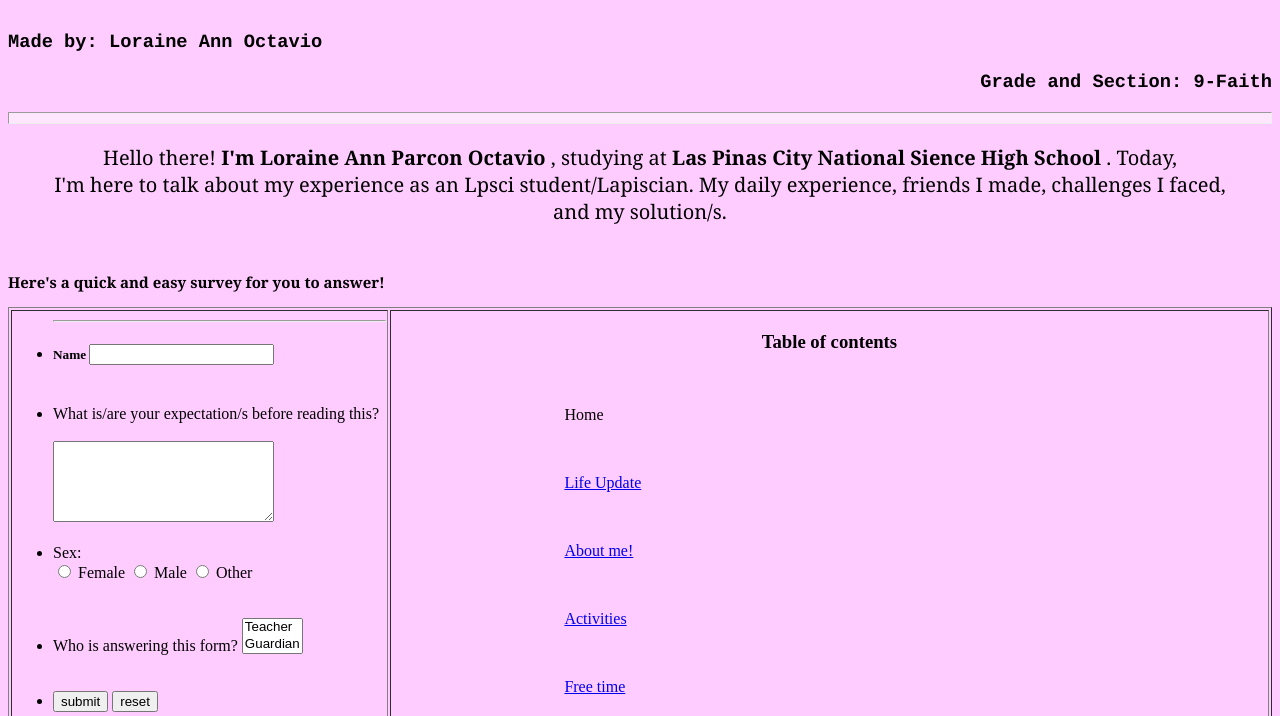
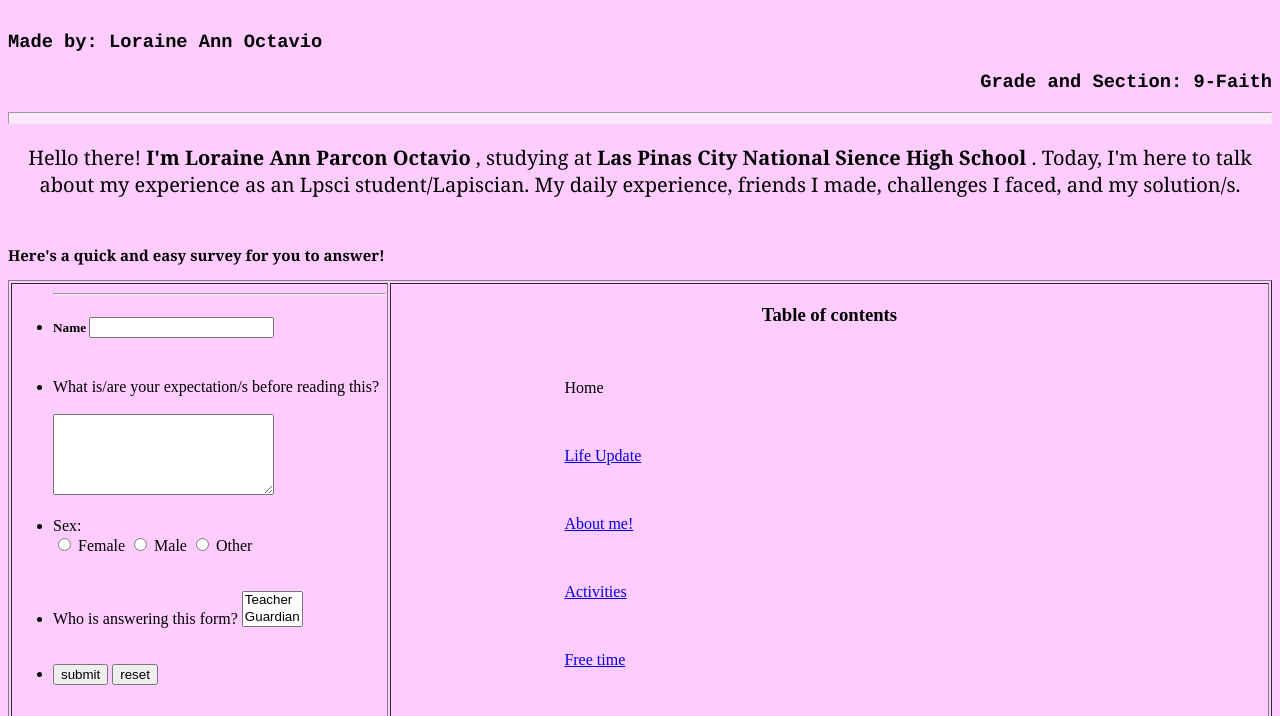
Before and after one commit to lryn22/ICT-reflection, a plain HTML site: page index.html in a window 1280 px wide. Shown: the part 68-784 px from the top of the page. Drawn offline with Linux system fonts and the light colour scheme.

Commit message:
Update index.html

```diff
--- a/index.html
+++ b/index.html
@@ -8,8 +8,8 @@
 <hr style="height:10px; background-color:#ffe6ff;">
 <p style="text-align:center; font-family:Georgia; font-size:20px">
 
-Hello there! <b> I'm Loraine Ann Parcon Octavio </b>, studying at <b> Las Pinas City National Sience High School </b>. Today,<br>
-I'm here to talk about my experience as an Lpsci student/Lapiscian. My daily experience, friends I made, challenges I faced, <br>
+Hello there! <b> I'm Loraine Ann Parcon Octavio </b>, studying at <b> Las Pinas City National Sience High School </b>. Today,
+I'm here to talk about my experience as an Lpsci student/Lapiscian. My daily experience, friends I made, challenges I faced,
 and my solution/s. <br> <br></p>
 
 <p style="text-align:left; font-family:Georgia; font-size:15px">
```
